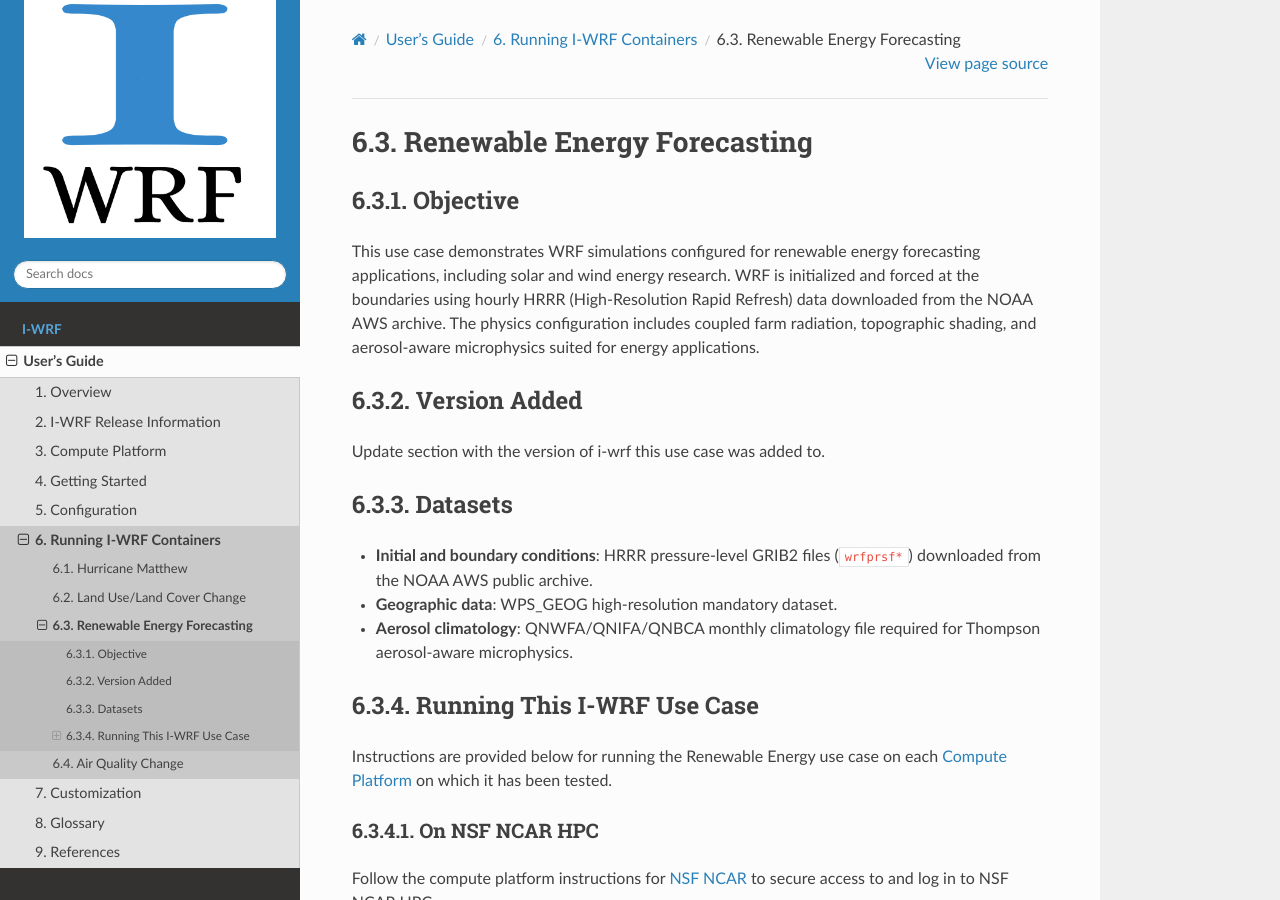
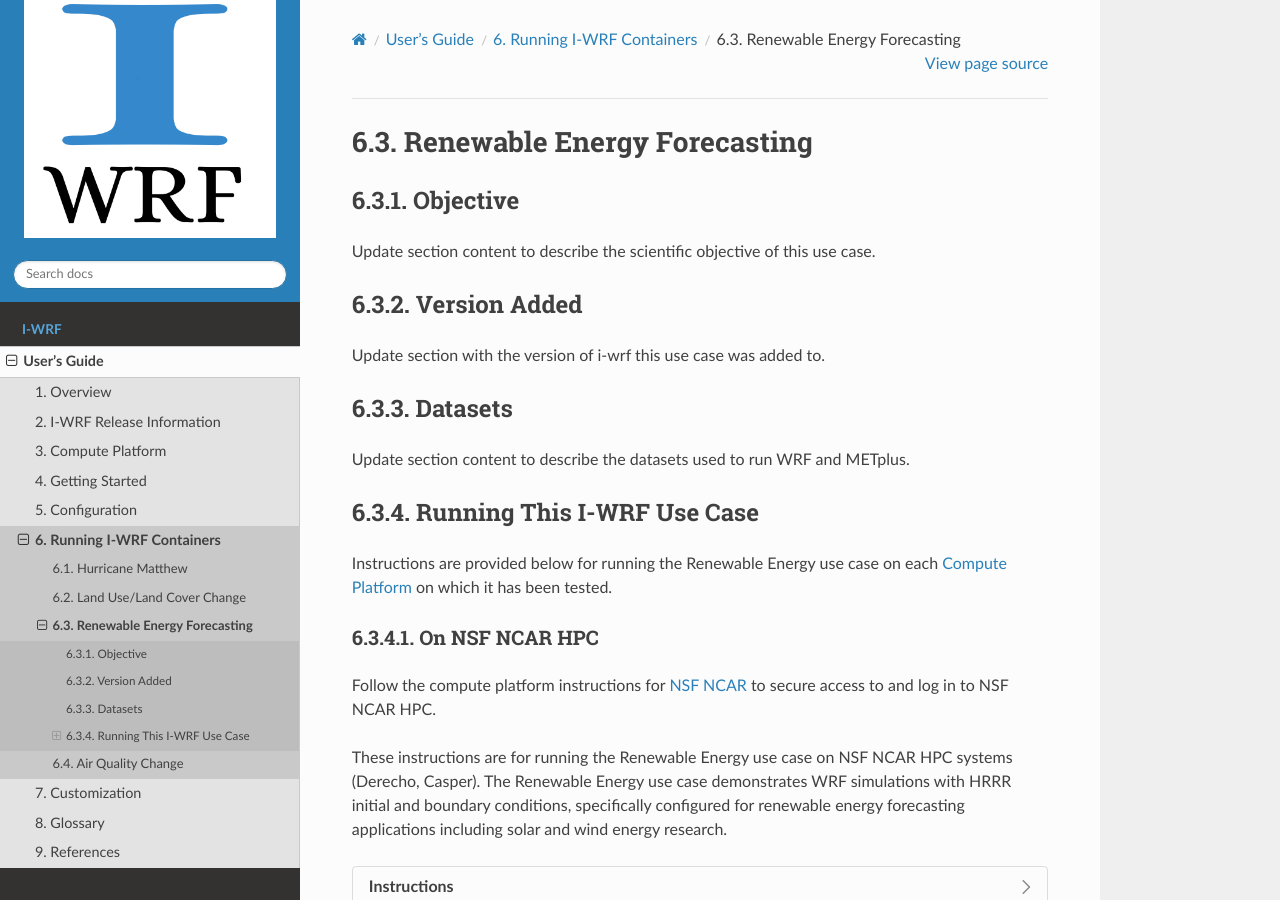
Before and after one commit to NCAR/i-wrf, a Sphinx documentation site: the page built from docs/Users_Guide/use-cases/energy.rst, in a window 1280 px wide and 900 px high. Built offline with Sphinx 7.4.7 and the Read the Docs theme 3.1.0, drawn with Linux system fonts in a browser that asks for light colours; comment, search, counter and statistics services are not loaded.

```diff
--- a/docs/Users_Guide/use-cases/energy.rst
+++ b/docs/Users_Guide/use-cases/energy.rst
@@ -6,12 +6,7 @@ Renewable Energy Forecasting
 Objective
 ---------
 
-This use case demonstrates WRF simulations configured for renewable energy
-forecasting applications, including solar and wind energy research.
-WRF is initialized and forced at the boundaries using hourly HRRR
-(High-Resolution Rapid Refresh) data downloaded from the NOAA AWS archive.
-The physics configuration includes coupled farm radiation, topographic shading,
-and aerosol-aware microphysics suited for energy applications.
+Update section content to describe the scientific objective of this use case.
 
 Version Added
 -------------
@@ -21,11 +16,7 @@ Update section with the version of i-wrf this use case was added to.
 Datasets
 --------
 
-* **Initial and boundary conditions**: HRRR pressure-level GRIB2 files
-  (``wrfprsf*``) downloaded from the NOAA AWS public archive.
-* **Geographic data**: WPS_GEOG high-resolution mandatory dataset.
-* **Aerosol climatology**: QNWFA/QNIFA/QNBCA monthly climatology file
-  required for Thompson aerosol-aware microphysics.
+Update section content to describe the datasets used to run WRF and METplus.
 
 Running This I-WRF Use Case
 ---------------------------
```
Also changed, not shown: 1 other file.
